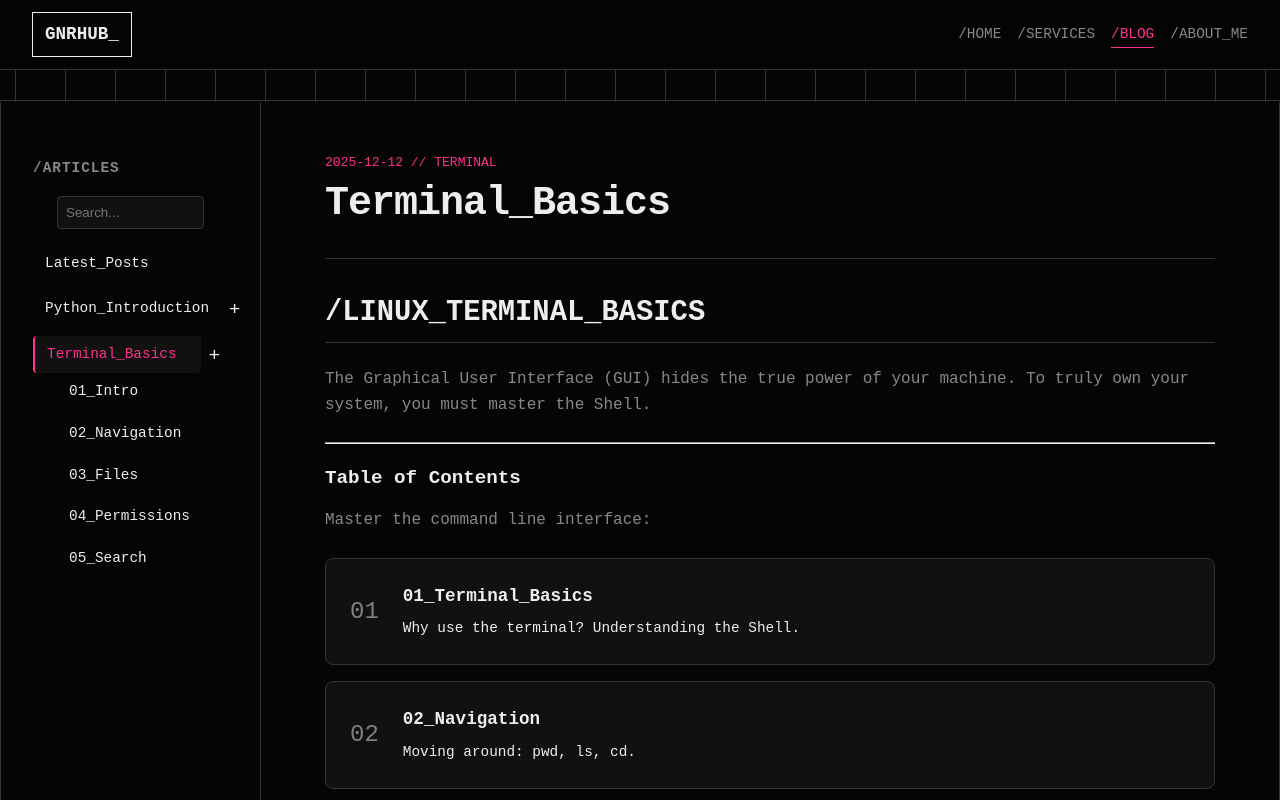
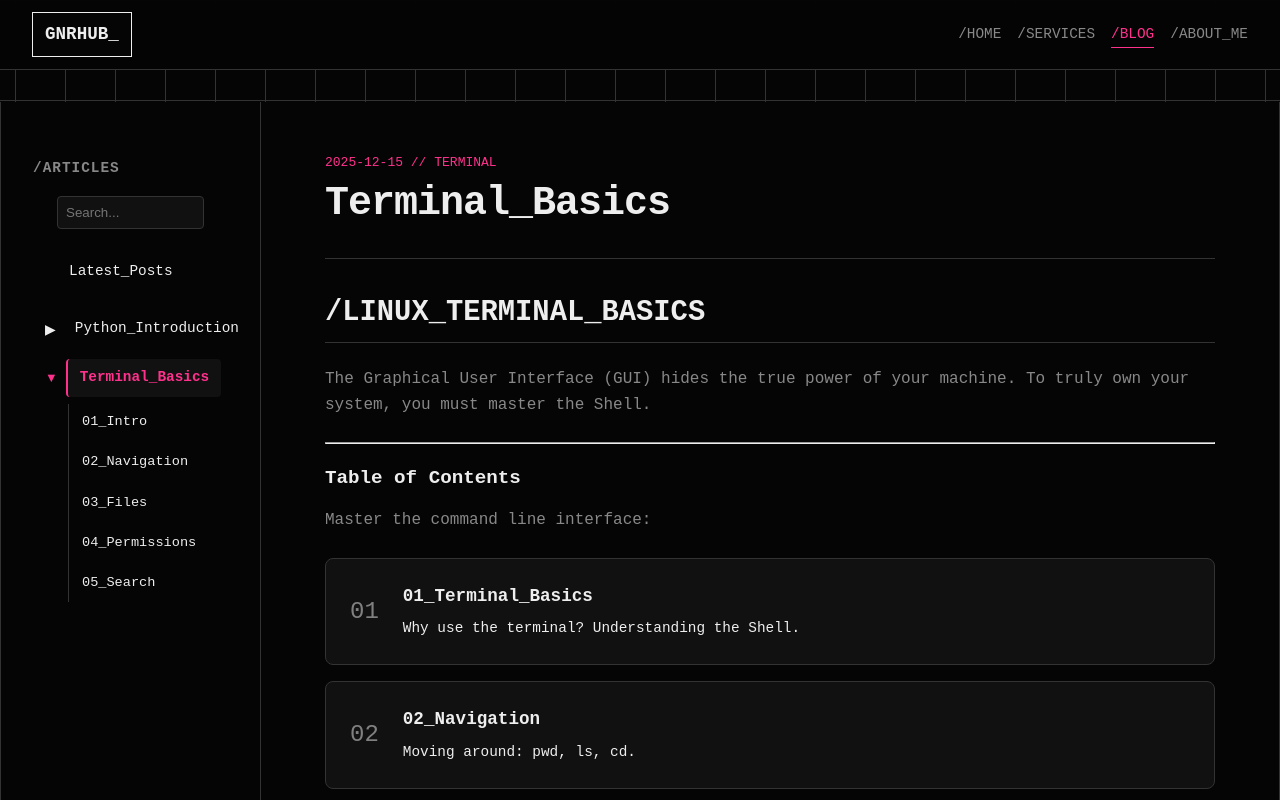
Before and after one commit to ekinefe/gnrhub, a React (Vite) app: page /blog/Basic_of_Terminal in a window 1280 px wide. Shown: the top 800 px of the page. Built offline with nearby package versions, Linux system fonts and the light colour scheme; a web font is replaced by a local one.

Commit message:
FIX: tougl issue

```diff
--- a/src/pages/Blogs/Blog.jsx
+++ b/src/pages/Blogs/Blog.jsx
@@ -1,4 +1,4 @@
-import React, { useState } from 'react';
+import React, { useState, useMemo } from 'react';
 import { Link, useParams } from 'react-router-dom';
 import { posts } from './data/blog_data';
 
@@ -9,36 +9,49 @@ function Blog() {
 
   const activePost = posts.find(p => p.id === id);
 
+  // === 1. TOGGLE FUNCTION ===
   const toggleExpand = (postId, e) => {
     e.preventDefault();
     e.stopPropagation();
+
     setExpandedPosts(prev => ({
       ...prev,
       [postId]: !prev[postId]
     }));
   };
 
-  // Filter posts based on search query
-  const filteredPosts = posts.filter(post => {
-    if (!searchQuery) return true;
+  // === 2. DATA PROCESSING ===
+  const processedPosts = useMemo(() => {
+    // Even if search is empty, we map to ensure data structure consistency
+    // or we handle the raw data correctly in the render loop.
+    if (!searchQuery) return posts;
 
-    const query = searchQuery.toLowerCase();
+    const query = searchQuery.trim().toLowerCase();
 
-    // Check main post properties
-    const mainMatch =
-      post.title.toLowerCase().includes(query) ||
-      (post.summary && post.summary.toLowerCase().includes(query)) ||
-      (post.tag && post.tag.toLowerCase().includes(query)) ||
-      (post.keywords && post.keywords.some(k => k.toLowerCase().includes(query)));
+    return posts.map(post => {
+      const titleMatch = post.title.toLowerCase().includes(query);
+      const summaryMatch = post.summary?.toLowerCase().includes(query);
+      const tagMatch = post.tag?.toLowerCase().includes(query);
+      const keywordMatch = post.keywords?.some(k => k.toLowerCase().includes(query));
 
-    // Check sections
-    const sectionMatch = post.sections && post.sections.some(s =>
+      const isMainMatch = titleMatch || summaryMatch || tagMatch || keywordMatch;
+
+      const sections = post.sections || [];
+      const matchingSections = sections.filter(s =>
         s.title.toLowerCase().includes(query) ||
         (s.keywords && s.keywords.some(k => k.toLowerCase().includes(query)))
       );
 
-    return mainMatch || sectionMatch;
-  });
+      return {
+        ...post,
+        isMatch: isMainMatch || matchingSections.length > 0,
+        isMainMatch,
+        matchingSections,
+        allSections: sections
+      };
+    }).filter(p => p.isMatch);
+  }, [searchQuery]);
+
 
   return (
     <div className="sidebar-page">
@@ -65,63 +78,137 @@ function Blog() {
           />
         </div>
 
-        <ul>
-          <li>
-            <Link to="/blog" className={!id ? "active" : ""}>Latest_Posts</Link>
+        <ul style={{ listStyle: 'none', padding: '0' }}>
+          <li style={{ padding: '0.5rem 1.5rem' }}>
+            <Link to="/blog" className={!id ? "active" : ""} style={{ display: 'block' }}>
+              Latest_Posts
+            </Link>
           </li>
-          {filteredPosts.map(post => (
-            <li key={post.id}>
-              <div style={{ display: 'flex', alignItems: 'center', justifyContent: 'space-between' }}>
-                <Link to={`/blog/${post.id}`} className={id === post.id ? "active" : ""} style={{ flex: 1 }}>
-                  {post.title}
-                </Link>
-                {post.sections && (
+
+          {processedPosts.map(post => {
+            // === LOGIC FIX START ===
+            // 1. Determine which sections exist in the data
+            // If we are searching, we look for 'matchingSections' or 'allSections'
+            // If NOT searching, we look for raw 'sections'
+            let sectionsToShow = [];
+
+            if (searchQuery) {
+              // If the Main Title matched, show ALL sections.
+              // Otherwise, show only the specific keywords/sections that matched.
+              if (post.isMainMatch) {
+                sectionsToShow = post.allSections || post.sections || [];
+              } else {
+                sectionsToShow = post.matchingSections || [];
+              }
+            } else {
+              // Not searching? Show all raw sections.
+              sectionsToShow = post.sections || [];
+            }
+
+            const hasSections = sectionsToShow.length > 0;
+            // === LOGIC FIX END ===
+
+            // Expand if: Active Page OR Manually Toggled OR Search Active
+            const isExpanded = (id === post.id) || expandedPosts[post.id] || !!searchQuery;
+
+            return (
+              <li key={post.id} style={{ marginBottom: '0.2rem' }}>
+
+                {/* POST ROW */}
+                <div style={{
+                  display: 'flex',
+                  alignItems: 'center',
+                  padding: '0.25rem 1.5rem 0.25rem 0.5rem'
+                }}>
+
+                  {/* === TOGGLE BUTTON === */}
+                  {/* We force this div to always exist so alignment is perfect */}
+                  <div style={{ width: '24px', display: 'flex', justifyContent: 'center', marginRight: '4px' }}>
+                    {hasSections ? (
                       <button
                         onClick={(e) => toggleExpand(post.id, e)}
                         style={{
                           background: 'none',
                           border: 'none',
-                      color: 'var(--text-secondary)',
+                          color: isExpanded ? 'var(--accent)' : 'var(--text-secondary)', // Highlight if open
                           cursor: 'pointer',
-                      padding: '0 0.5rem',
-                      fontSize: '1.2rem',
-                      lineHeight: '1'
+                          fontSize: '0.8rem',
+                          fontWeight: 'bold',
+                          padding: '4px',
+                          display: 'flex',
+                          alignItems: 'center',
+                          justifyContent: 'center',
+                          transition: 'all 0.2s'
                         }}
-                    onMouseEnter={(e) => e.target.style.color = 'var(--accent)'}
-                    onMouseLeave={(e) => e.target.style.color = 'var(--text-secondary)'}
+                        title={isExpanded ? "Collapse" : "Expand"}
                       >
-                    {expandedPosts[post.id] ? '−' : '+'}
+                        {isExpanded ? '▼' : '▶'}
                       </button>
+                    ) : (
+                      <span style={{ width: '16px' }}></span>
                     )}
                   </div>
-              {(id === post.id || expandedPosts[post.id]) && post.sections && (
-                <ul style={{ marginTop: '0.0rem', marginBottom: '0.5rem', paddingLeft: '1.5rem', listStyle: 'none' }}>
-                  {post.sections.map(section => (
+
+                  {/* === LINK === */}
+                  <Link
+                    to={`/blog/${post.id}`}
+                    className={id === post.id ? "active" : ""}
+                    style={{
+                      flex: 1,
+                      textDecoration: 'none',
+                      color: id === post.id ? 'var(--accent)' : 'var(--text-primary)',
+                      fontWeight: id === post.id ? 'bold' : 'normal',
+                    }}
+                  >
+                    {post.title}
+                  </Link>
+                </div>
+
+                {/* === SUB-SECTIONS LIST === */}
+                {isExpanded && hasSections && (
+                  <ul style={{
+                    listStyle: 'none',
+                    paddingLeft: '0',
+                    marginTop: '0.2rem',
+                    marginBottom: '0.75rem',
+                    marginLeft: '2.2rem', // Align under the text, past the arrow
+                    borderLeft: '1px solid var(--border)'
+                  }}>
+                    {sectionsToShow.map(section => (
                       <li key={section.id} style={{ marginBottom: '0.25rem' }}>
-                      <a href={`#${section.id}`} style={{
+                        <Link
+                          to={`/blog/${post.id}#${section.id}`}
+                          style={{
                             color: 'var(--text-secondary)',
-                        fontSize: '0.9rem',
+                            fontSize: '0.85rem',
                             textDecoration: 'none',
-                        transition: 'color 0.2s'
+                            display: 'block',
+                            paddingLeft: '0.8rem',
+                            position: 'relative'
                           }}
-                        onMouseEnter={(e) => e.target.style.color = 'var(--accent)'}
-                        onMouseLeave={(e) => e.target.style.color = 'var(--text-secondary)'}
+                          onMouseEnter={(e) => {
+                            e.target.style.color = 'var(--accent)';
+                            e.target.style.paddingLeft = '1.0rem'; // Slight nudge effect
+                          }}
+                          onMouseLeave={(e) => {
+                            e.target.style.color = 'var(--text-secondary)';
+                            e.target.style.paddingLeft = '0.8rem';
+                          }}
                         >
                           {section.title}
-                      </a>
+                        </Link>
                       </li>
                     ))}
                   </ul>
                 )}
               </li>
-          ))}
+            );
+          })}
         </ul>
       </aside>
 
-      {/* === CONTENT === */}
+      {/* === MAIN CONTENT === */}
       <main className="page-content">
-
-        {/* VIEW 1: READ ARTICLE */}
         {activePost ? (
           <article className="blog-reader">
             <span style={{ color: 'var(--accent)', fontFamily: 'monospace' }}>
@@ -130,8 +217,6 @@ function Blog() {
             <h1 style={{ fontSize: '2.5rem', marginTop: '0.5rem' }}>{activePost.title}</h1>
             <hr style={{ border: 0, borderBottom: '1px solid var(--border)', margin: '2rem 0' }} />
 
-            {/* Render HTML content safely */}
-            {/* Render HTML content safely OR render React Component */}
             <div className="article-body">
               {typeof activePost.content === 'string' ? (
                 <div dangerouslySetInnerHTML={{ __html: activePost.content }} />
@@ -141,29 +226,58 @@ function Blog() {
             </div>
           </article>
         ) : (
-
-          /* VIEW 2: LIST ARTICLES */
           <div>
             <h1>/documentation_log</h1>
             <p>Technical guides, research notes, and project updates.</p>
 
             <div style={{ display: 'flex', flexDirection: 'column', gap: '2rem', marginTop: '2rem' }}>
-              {posts.map(post => (
+              {processedPosts.length === 0 && (
+                <p style={{ color: '#666' }}>No results found for "{searchQuery}".</p>
+              )}
+
+              {processedPosts.map(post => {
+                // Visual helper for cards
+                let cardSections = [];
+                if (searchQuery) {
+                  cardSections = post.isMainMatch
+                    ? (post.allSections || post.sections || []).slice(0, 3)
+                    : (post.matchingSections || []);
+                }
+
+                return (
                   <div key={post.id} className="tech-card">
                     <span style={{ color: 'var(--accent)', fontSize: '0.8rem' }}>
                       {post.date} // {post.tag}
                     </span>
                     <h3>{post.title}</h3>
                     <p>{post.summary}</p>
-                  <Link to={`/blog/${post.id}`} className="btn secondary-btn">
+
+                    {cardSections.length > 0 && (
+                      <div style={{ marginTop: '1rem', padding: '0.5rem', background: 'rgba(255,255,255,0.05)', borderRadius: '4px' }}>
+                        <strong style={{ fontSize: '0.8rem', color: 'var(--text-secondary)' }}>
+                          Matches:
+                        </strong>
+                        <ul style={{ listStyle: 'none', padding: 0, marginTop: '0.5rem' }}>
+                          {cardSections.map(s => (
+                            <li key={s.id} style={{ marginBottom: '0.25rem' }}>
+                              <Link to={`/blog/${post.id}#${s.id}`} style={{ color: 'var(--accent)', fontSize: '0.9rem', textDecoration: 'none' }}>
+                                → {s.title}
+                              </Link>
+                            </li>
+                          ))}
+                        </ul>
+                      </div>
+                    )}
+
+                    <Link to={`/blog/${post.id}`} className="btn secondary-btn" style={{ marginTop: '1rem', display: 'inline-block' }}>
                       Read_Article
                     </Link>
                   </div>
-              ))}
+                );
+              })}
             </div>
           </div>
         )}
-
       </main>
     </div>
   );
--- a/src/pages/Blogs/data/blog_data.js
+++ b/src/pages/Blogs/data/blog_data.js
@@ -50,7 +50,7 @@ export const posts = [
   {
     id: "Basic_of_Terminal",
     title: "Terminal_Basics",
-    date: "2025-12-12",
+    date: "2025-12-15",
     tag: "TERMINAL",
     summary: "Getting started with Terminal: Navigation, Files, Permissions, Search.",
     keywords: ["linux", "terminal", "bash", "shell"],
```
Lines whose indentation alone changed are shown as unchanged.
